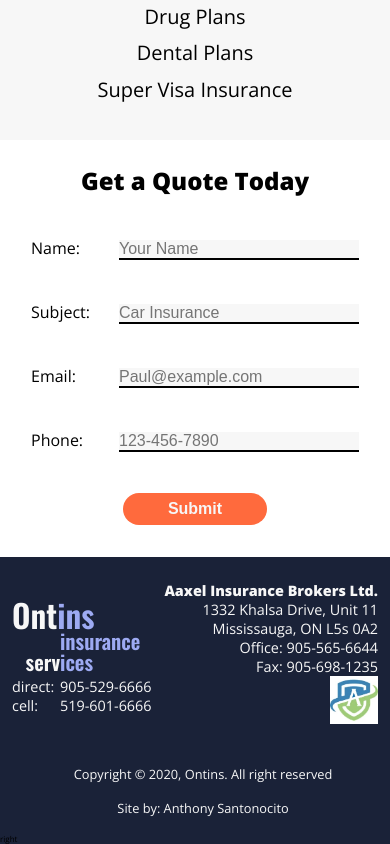
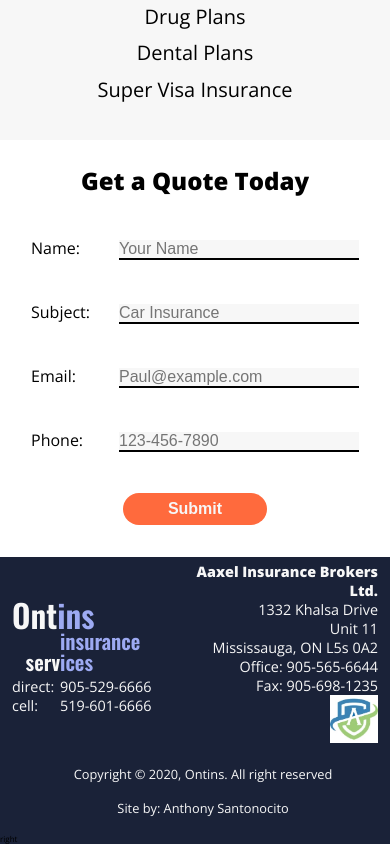
Before and after one commit to asantono/ontins, a React (Create React App) app: page / in a window 390 px wide. Shown: the part 1368-2212 px from the top of the page. Built offline with nearby package versions, Linux system fonts and the light colour scheme; the HTML template or start-up script is replaced by a standard one.

Commit message:
Fixed footer on small cell phones

```diff
--- a/src/App.js
+++ b/src/App.js
@@ -1,4 +1,3 @@
-import { useRef, createRef } from "react";
 import Contact from "./contact/Contact";
 import "./css/main.css";
 import Footer from "./footer/Footer";
--- a/src/css/main.css
+++ b/src/css/main.css
@@ -268,6 +268,9 @@
   flex-direction: column;
   width: 100vw;
   background-color: #1a2238; }
+  @media (max-width: 596px) {
+    .footer__width {
+      width: 26rem; } }
   .footer__top {
     display: flex;
     align-items: center;
--- a/src/footer/Aaxel.js
+++ b/src/footer/Aaxel.js
@@ -1,5 +1,4 @@
 import React from "react";
-import logo from "../img/ax-logo-dark.JPG";
 import logo2 from "../img/ax-logo-light.JPG";
 
 const Aaxel = () => {
@@ -8,7 +7,8 @@
       <div className="aaxel__addline aaxel__addline--name">
         Aaxel Insurance Brokers Ltd.
       </div>
-      <div className="aaxel__addline">1332 Khalsa Drive, Unit 11</div>
+      <div className="aaxel__addline">1332 Khalsa Drive</div>
+      <div className="aaxel__addline">Unit 11</div>
       <div className="aaxel__addline">Mississauga, ON L5s 0A2</div>
       <div className="aaxel__addline">Office: 905-565-6644</div>
       <div className="aaxel__addline">Fax: 905-698-1235</div>
--- a/src/footer/Footer.js
+++ b/src/footer/Footer.js
@@ -6,7 +6,7 @@
   return (
     <div className="footer">
       <div className="footer__top">
-        <div className="header__left">
+        <div className="header__left footer__width">
           <Logo />
           <a className="footer__phone" href="tel:905-529-6666">
             <span className="footer__phone--left">direct:</span> 905-529-6666
--- a/src/scss/_footer.scss
+++ b/src/scss/_footer.scss
@@ -6,6 +6,12 @@
   width: 100vw;
   background-color: $color-blue-dark;
   //   overflow: hidden;
+
+  &__width {
+    @include sm {
+      width: 26rem;
+    }
+  }
 
   &__top {
     display: flex;
--- a/src/services/ServiceList.js
+++ b/src/services/ServiceList.js
@@ -1,9 +1,9 @@
 import React from "react";
 
 const ServiceList = () => {
-  const goToForm = () => {
-    document.getElementById("name").focus();
-  };
+  // const goToForm = () => {
+  //   document.getElementById("name").focus();
+  // };
 
   return (
     <div className="save save--white">
--- a/src/services/Services.js
+++ b/src/services/Services.js
@@ -1,4 +1,4 @@
-import React, { Fragment } from "react";
+import React from "react";
 import parmjit from "../img/parmjit.jpg";
 import { AiOutlinePhone, AiOutlineMail } from "react-icons/ai";
 
```
Also changed, not shown: 1 other file (tests, documents, lock files or other folders).
